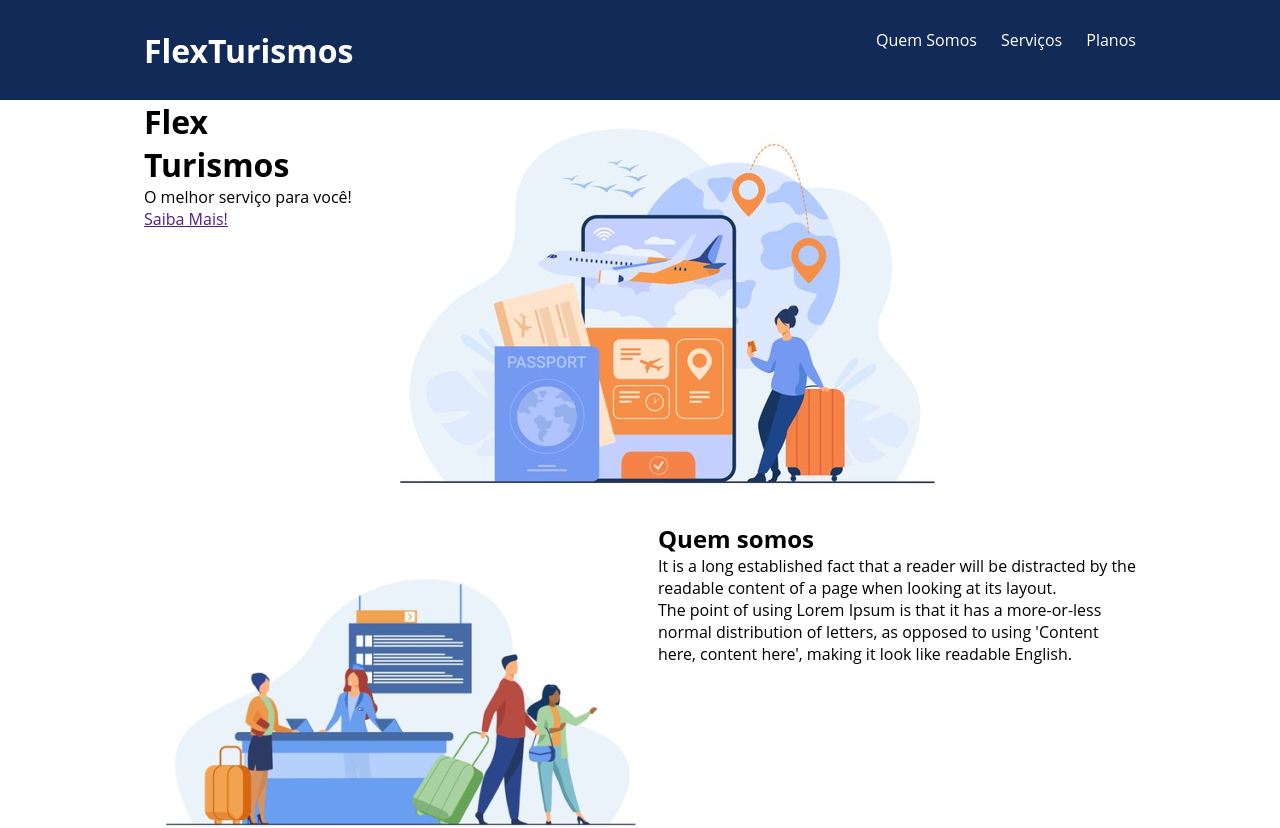
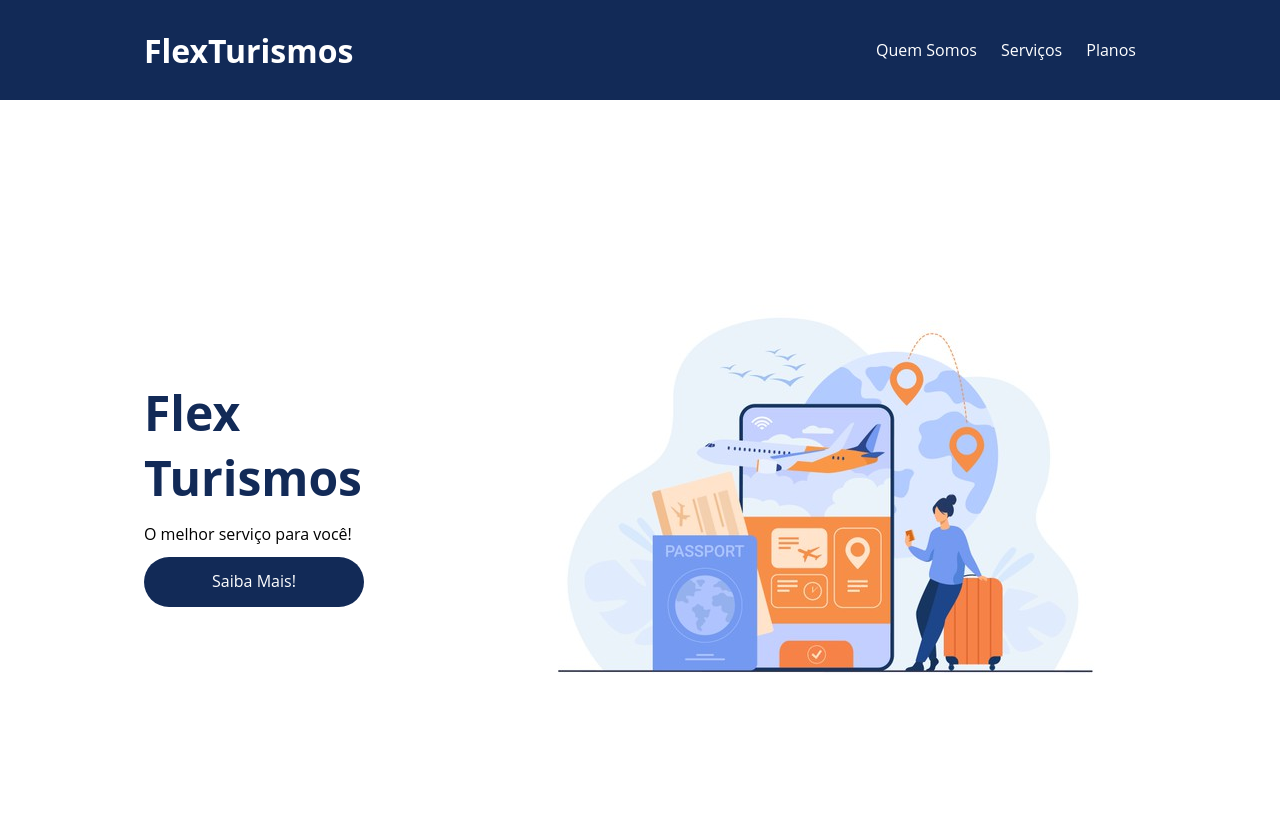
Before and after one commit to hanssell-the-fox/bootcamp-landing-page, a plain HTML site: page index.html in a window 1280 px wide. Shown: the top 828 px of the page. Drawn offline with Linux system fonts and the light colour scheme.

Commit message:
modificação na apresentação

```diff
--- a/index.html
+++ b/index.html
@@ -21,8 +21,8 @@
       </div>
     </header>
 
-    <div class="flex-container">
-      <div>
+    <div class="flex-container presentation">
+      <div class="text-presentation">
         <h1>Flex <br />Turismos</h1>
         <p>O melhor serviço para você!</p>
         <a href="">Saiba Mais!</a>
--- a/style.css
+++ b/style.css
@@ -34,6 +34,7 @@ header .list-items {
   max-width: 16.25rem;
   width: 100%;
   justify-content: space-between;
+  align-items: center;
 }
 
 .list-items li a {
@@ -43,3 +44,32 @@ header .list-items {
 header .menu {
   justify-content: space-between;
 }
+
+.presentation {
+  height: 100vh;
+  align-items: center;
+  justify-content: space-between;
+}
+
+.presentation .text-presentation {
+  min-height: 12.5rem;
+}
+
+.text-presentation h1 {
+  color: #122a57;
+  font-size: 48px;
+  margin-bottom: .8rem;
+}
+
+.text-presentation a {
+  background-color: #122a57;
+  text-decoration: none;
+  border-radius: 1.8rem;
+  color: #ffffff;
+  width: 13.75rem;
+  display: block;
+  text-align: center;
+  height: 3.12rem;
+  line-height: 3.12rem;
+  margin: .8rem 0;
+}
```
